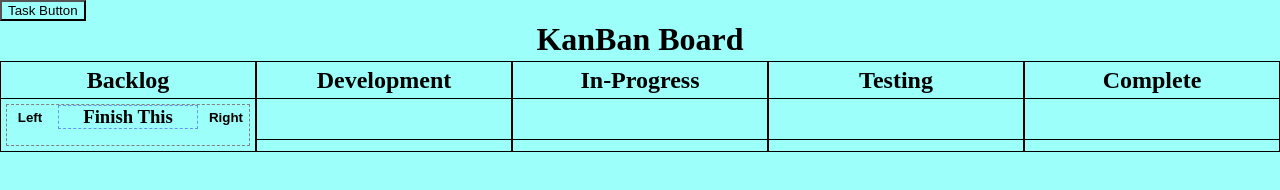
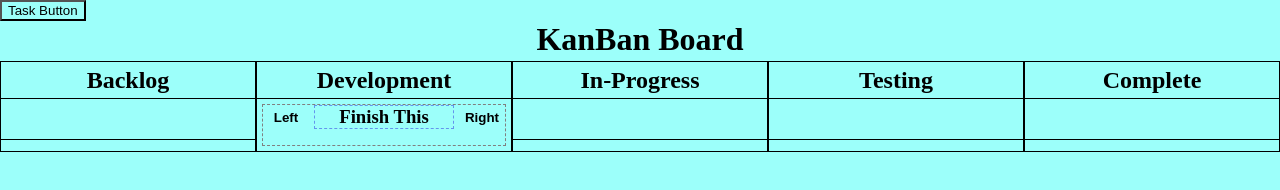
Before and after one commit to Durbatuluk1701/KanBan, a plain HTML site: page index.html in a window 1280 px wide. Both pictures are taken after a click on the button "Right". Drawn offline with Linux system fonts and the light colour scheme.

Commit message:
Task Movement - Right only

```diff
--- a/index.html
+++ b/index.html
@@ -18,7 +18,7 @@
                     <div class="task-header">
                         <button><b>Left</b></button>
                         <h3>Finish This</h3>
-                        <button><b>Right</b></button>
+                        <button onclick="moveRight(this)"><b>Right</b></button>
                     </div>
                 </div>
             </div>
--- a/script.js
+++ b/script.js
@@ -6,9 +6,45 @@ const createTask = () => {
         <div class="task-header">
             <button><b>Left</b></button>
             <h3>Finish This</h3>
-            <button><b>Right</b></button>
+            <button onclick="moveRight(this)"><b>Right</b></button>
         </div>
     </div>
 `
     boardBox.innerHTML = originalText;
 }
+
+const leftColumns = {
+    dev: "backlog",
+    progress: "dev",
+    test: "progress",
+    complete: "test"
+}
+
+const rightColumns = {
+    backlog: "dev",
+    dev: "progress",
+    progress: "test",
+    test: "complete"
+}
+
+const moveRight = (buttonName) => {
+    let currentBox = buttonName.parentElement.parentElement.parentElement.parentElement.id;
+    let task = buttonName.parentElement.parentElement.outerHTML;
+    if (currentBox === "complete") {
+        console.warn("Not Possible");
+        return;
+    }
+    let nextColumn = rightColumns[currentBox];
+    let currentBoxElem = document.querySelector('#' + currentBox + ' .board-box');
+    let currentBoxHtml = currentBoxElem.innerHTML;
+    currentBoxElem.innerHTML = currentBoxHtml.replace(task, "");;
+    let nextBoxElem = document.querySelector('#' + nextColumn + ' .board-box');
+    let nextBoxHtml = nextBoxElem.innerHTML;
+    if (!nextBoxHtml) {
+        nextBoxElem.innerHTML = task;
+    }
+    console.log(nextBoxHtml);
+
+    console.log(nextColumn);
+    console.log(task);
+}
```
